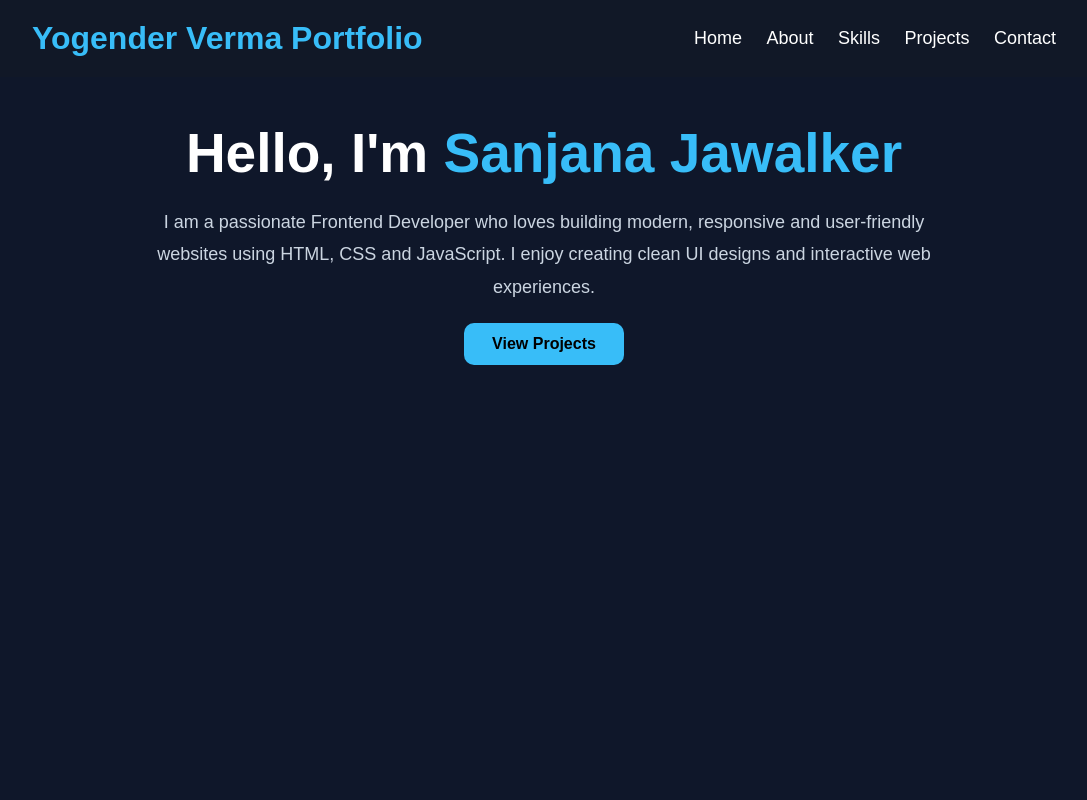
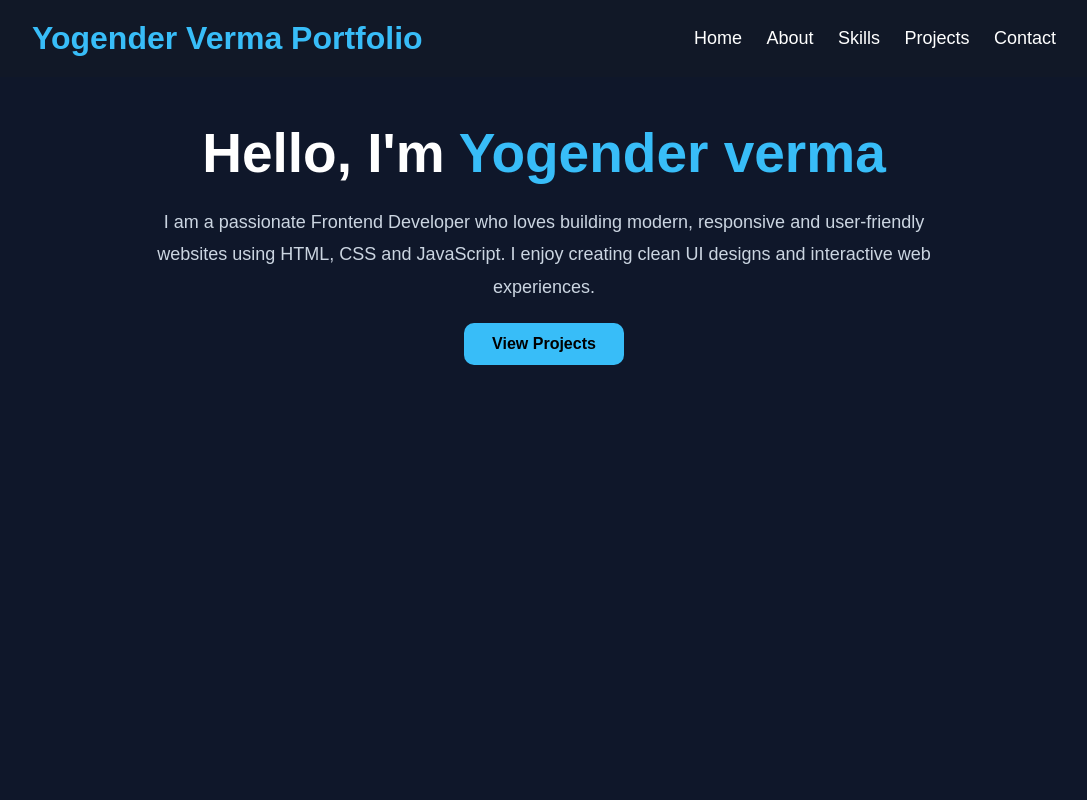
Before and after one commit to Yogender-verma/CodeAlpha-Portfolio, a plain HTML site: page index.html in a window 1280 px wide. Shown: the top 800 px of the page, without its empty margins (96-1183 px from the left). Drawn offline with Linux system fonts and the light colour scheme.

Commit message:
Update index.html

```diff
--- a/index.html
+++ b/index.html
@@ -251,7 +251,7 @@
 
       <div class="hero-text">
 
-        <h2>Hello, I'm <span>Sanjana Jawalker</span></h2>
+        <h2>Hello, I'm <span>Yogender verma</span></h2>
 
         <p>
           I am a passionate Frontend Developer who loves building modern,
```
